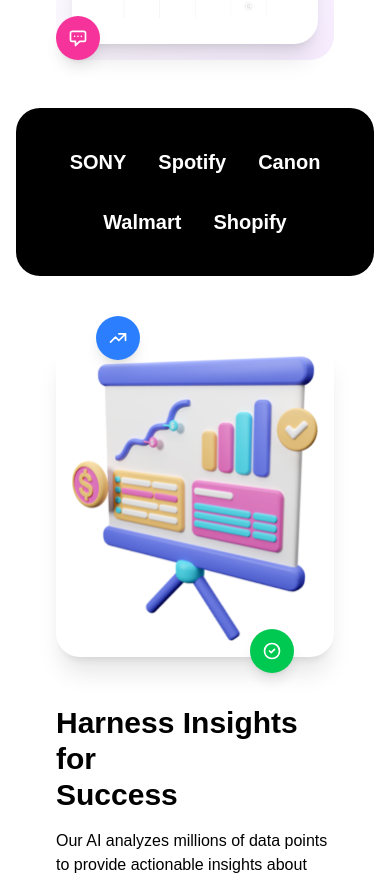
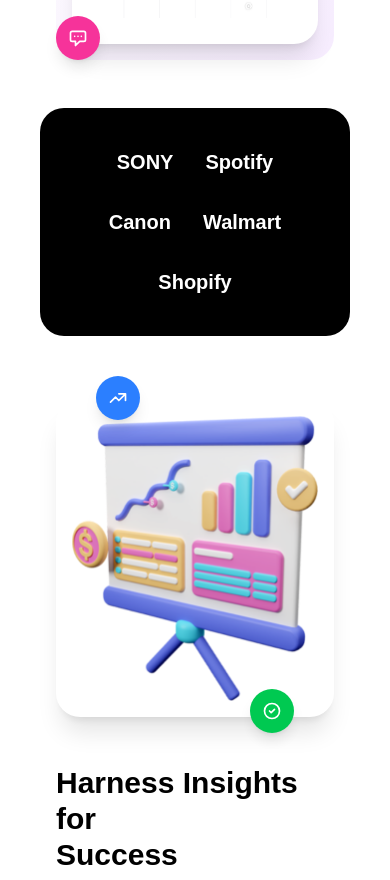
Before and after one commit to Ashan-Wijesinghe-997/Mint_Ai, a Next.js app in the folder frontend/: page / in a window 390 px wide. Shown: the part 877-1757 px from the top of the page. Built offline with nearby package versions, Linux system fonts and the light colour scheme.

Commit message:
cahnge Brand section

```diff
--- a/frontend/components/Brandlogo.jsx
+++ b/frontend/components/Brandlogo.jsx
@@ -2,9 +2,9 @@
   const brands = ['SONY', 'Spotify', 'Canon', 'Walmart', 'Shopify'];
 
   return (
-    <section className="py-10 bg-black rounded-3xl mx-4">
-      <div className="max-w-7xl mx-auto px-8">
-        <div className="flex flex-wrap justify-center md:justify-between items-center gap-8 md:gap-4">
+    <section className="py-10 bg-black rounded-3xl mx-10 md:mx-20 lg:mx-32">
+      <div className="max-w-7xl mx-auto px-4 md:px-8">
+        <div className="flex flex-wrap justify-center md:justify-between items-center gap-8 md:gap-4 ml-5 mr-5">
           {brands.map((brand, index) => (
             <div
               key={index}
```
